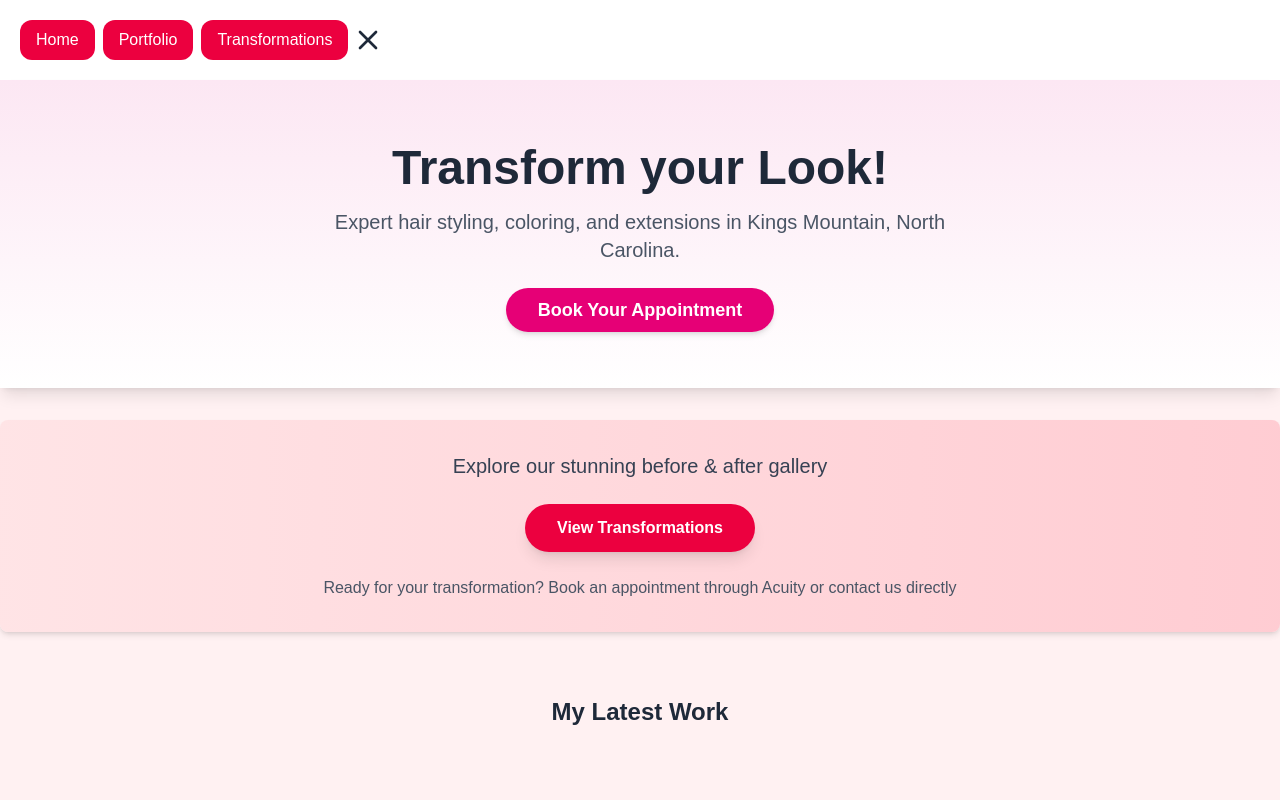
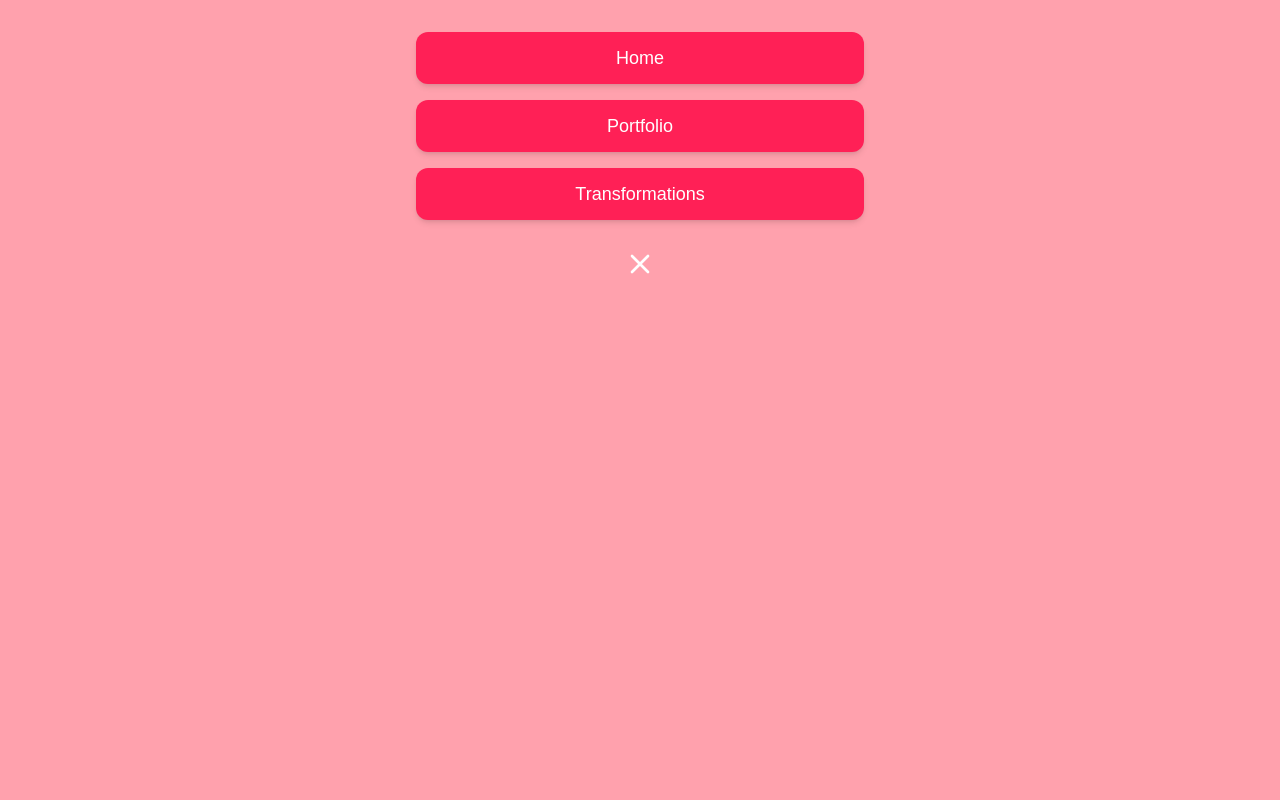
Before and after one commit to TeejMcSteez/salonReactRebuild, a Next.js app: page /works in a window 1280 px wide. Both pictures are taken after a click on the button 1248 px from the left and 34 px from the top of the page. Shown: the top 800 px of the page. Built offline with nearby package versions, Linux system fonts and the light colour scheme.

Commit message:
UI Update and build fix from lint errs

```diff
--- a/src/app/ba/page.tsx
+++ b/src/app/ba/page.tsx
@@ -1,8 +1,8 @@
 import Header from "@/components/works/Header";
 
-const IMGS = [
-    {before: "/assets/before.jpg", after: "/assets/after.jpg"}
-];
+// const IMGS = [
+//     {before: "/assets/before.jpg", after: "/assets/after.jpg"}
+// ];
 
 export default function BeforeAfterPage() {
     return(
--- a/src/app/works/page.tsx
+++ b/src/app/works/page.tsx
@@ -4,7 +4,7 @@ import Footer from "@/components/works/Footer";
 import Hero from "@/components/hero/Hero";
 import FullscreenModal from "@/components/works/FullscreenModal";
 import Header from "@/components/works/Header";
-import React, { useState, useRef, useMemo } from "react";
+import React, { useState, useRef } from "react";
 import { motion } from "motion/react";
 import RollingGallery from "@/components/works/RollingGallery";
 import BAAdvert from "@/components/works/BAAdvert";
@@ -60,7 +60,7 @@ export default function WorksPage() {
 
       {/* Style category filter */}
       <div className="container mx-auto px-4 py-8">
-        <h3 className="text-2xl font-semibold text-center mb-6">My Latest Work</h3>
+        <h3 className="text-2xl font-semibold text-center mb-1">My Latest Work</h3>
 
         {/* Gallery grid with larger images */}
         <RollingGallery autoplay={true} pauseOnHover={true} images={works.map(work => work.src)} openImage={openImage} />
--- a/src/components/works/Header.tsx
+++ b/src/components/works/Header.tsx
@@ -1,3 +1,5 @@
+"use client";
+
 import Link from "next/link";
 import { useState } from "react";
 
@@ -7,8 +9,11 @@ interface click {
 
 function NavButton({handleClick}: click) {
     return(
-        <button onClick={handleClick}>
-            <svg className="w-8 h-8" fill="none" stroke="currentColor" viewBox="0 0 24 24">
+        <button
+            onClick={handleClick}
+            className="p-2 rounded-lg hover:bg-rose-100 transition-all duration-200"
+        >
+            <svg className="w-8 h-8 text-rose-600" fill="none" stroke="currentColor" viewBox="0 0 24 24">
                 <path
                     strokeLinecap="round"
                     strokeLinejoin="round"
@@ -22,8 +27,11 @@ function NavButton({handleClick}: click) {
 
 function NavXButton({handleClick}: click) {
     return(
-        <button onClick={handleClick}>
-            <svg className="w-8 h-8" fill="none" stroke="currentColor" viewBox="0 0 24 24">
+        <button
+            onClick={handleClick}
+            className="p-2 rounded-lg hover:bg-rose-400 transition-all duration-200"
+        >
+            <svg className="w-8 h-8 text-white" fill="none" stroke="currentColor" viewBox="0 0 24 24">
                 <path
                     strokeLinecap="round"
                     strokeLinejoin="round"
@@ -37,36 +45,37 @@ function NavXButton({handleClick}: click) {
 
 function NavBar({handleClick}: click) {
     return(
-        <div className="flex flex-row items-center justify-center">
-            <div className="flex flex-row">
+        <div className="fixed top-0 right-0 left-0 h-screen bg-rose-300 z-50 animate-fadeIn">
+            <div className="container mx-auto px-4 py-8">
+                <div className="flex flex-col space-y-4 max-w-md mx-auto">
                     <Link
                         href="/"
-                className="font-medium text-white bg-rose-600 rounded-xl
-                hover:bg-rose-300 hover:text-slate-900 transition duration-300
-                py-2 px-4 m-1"
+                        className="font-medium text-white bg-rose-500 rounded-xl
+                        hover:bg-white hover:text-rose-600 transition-all duration-300
+                        py-3 px-6 text-lg text-center shadow-md hover:shadow-lg"
                     >
                         Home
                     </Link>
                     <Link
                         href="/works"
-                className="font-medium text-white bg-rose-600 rounded-xl
-                hover:bg-rose-300 hover:text-slate-900 transition duration-300
-                py-2 px-4 m-1"
+                        className="font-medium text-white bg-rose-500 rounded-xl
+                        hover:bg-white hover:text-rose-600 transition-all duration-300
+                        py-3 px-6 text-lg text-center shadow-md hover:shadow-lg"
                     >
                         Portfolio
                     </Link>
                     <Link
                         href="/ba"
-                className="font-medium text-white bg-rose-600 rounded-xl
-                hover:bg-rose-300 hover:text-slate-900 transition duration-300
-                py-2 px-4 m-1"
+                        className="font-medium text-white bg-rose-500 rounded-xl
+                        hover:bg-white hover:text-rose-600 transition-all duration-300
+                        py-3 px-6 text-lg text-center shadow-md hover:shadow-lg"
                     >
                         Transformations
                     </Link>
-
                 </div>
-            <div className="flex items-center justify-center">
+                <div className="flex items-center justify-center p-2 m-3">
                     <NavXButton handleClick={handleClick} />
+                </div>
             </div>
         </div>
     );
@@ -80,14 +89,14 @@ export default function Header() {
     }
 
     return (
-        <header className="bg-white shadow-md">
-        <div className="container mx-auto px-4 py-4 flex flex-row md:flex-row justify-between items-center">
-          {isOpen ? null: <h1 className="text-3xl font-bold text-rose-600 mb-2 md:mb-0">
+        <header className="bg-white shadow-md sticky top-0 z-40">
+            <div className="container mx-auto px-4 py-4 flex justify-between items-center">
+                <h1 className="text-2xl md:text-3xl font-bold text-rose-600 tracking-tight">
                     Beautiful Hair by Heather Melton
-          </h1>}
-          <div className="flex items-center gap-6">
+                </h1>
+                <div className="flex items-center">
                     {isOpen ? <NavBar handleClick={handleClick} />
-                :<NavButton handleClick={handleClick} />
+                        : <NavButton handleClick={handleClick} />
                     }
                 </div>
             </div>
```
Lines whose indentation alone changed are shown as unchanged.
